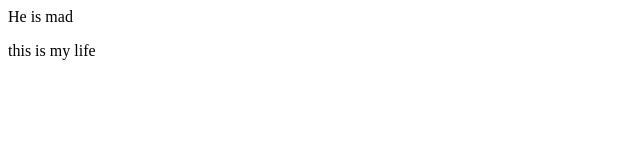
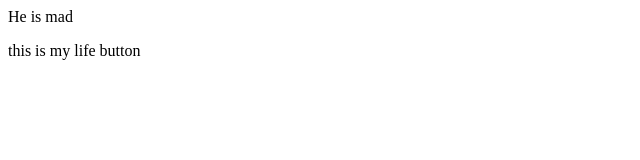
Before and after one commit to sidhanathdon/Time, a plain HTML site: page index.html in a window 1280 px wide. Shown: the full height of the page, 0-640 px from the left. Drawn offline with Linux system fonts and the light colour scheme.

Commit message:
change me

```diff
--- a/index.html
+++ b/index.html
@@ -1,2 +1,2 @@
 <p>He is mad</p>
-<p>this is my life</p>
+<p>this is my life button</p>
```
